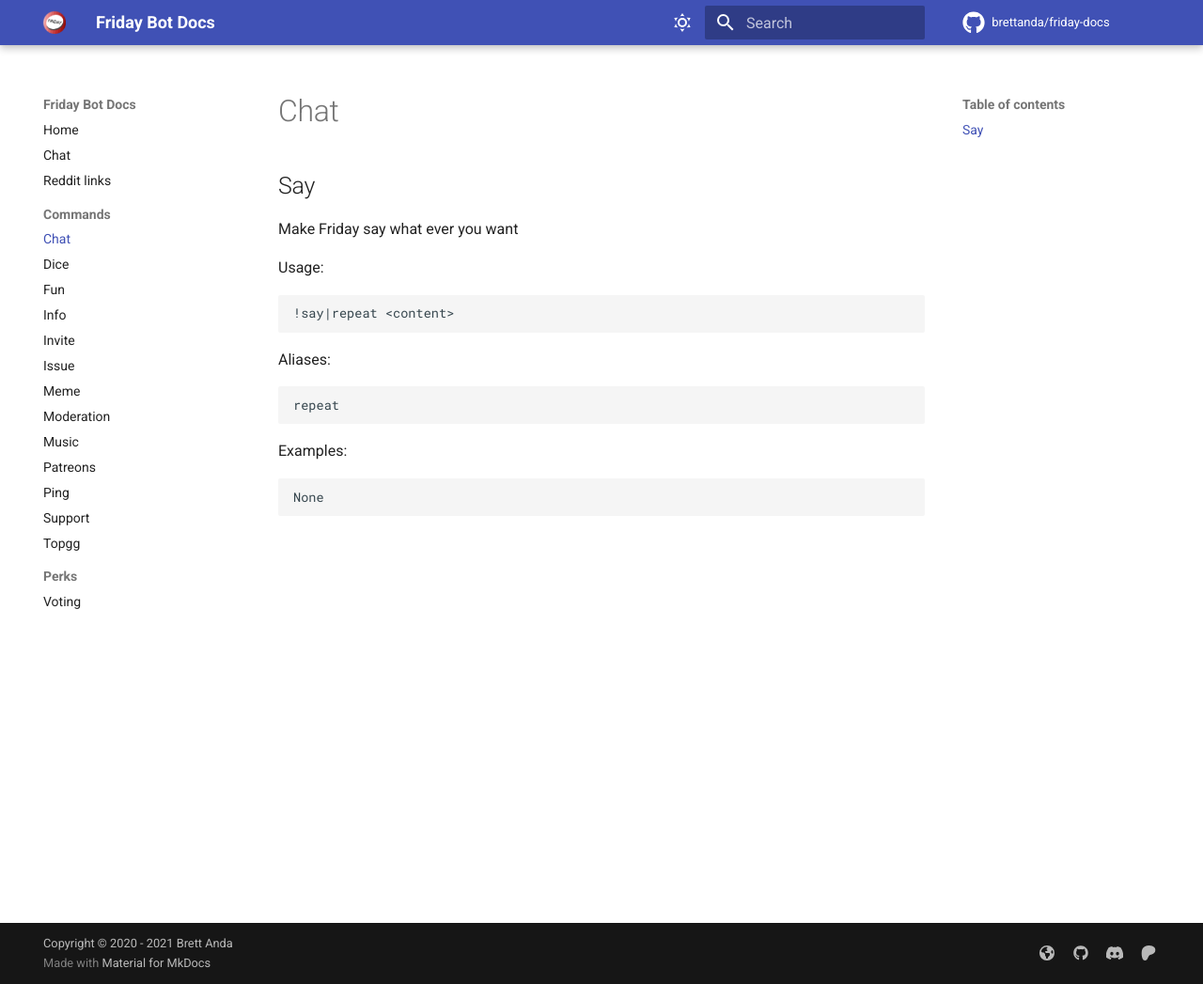
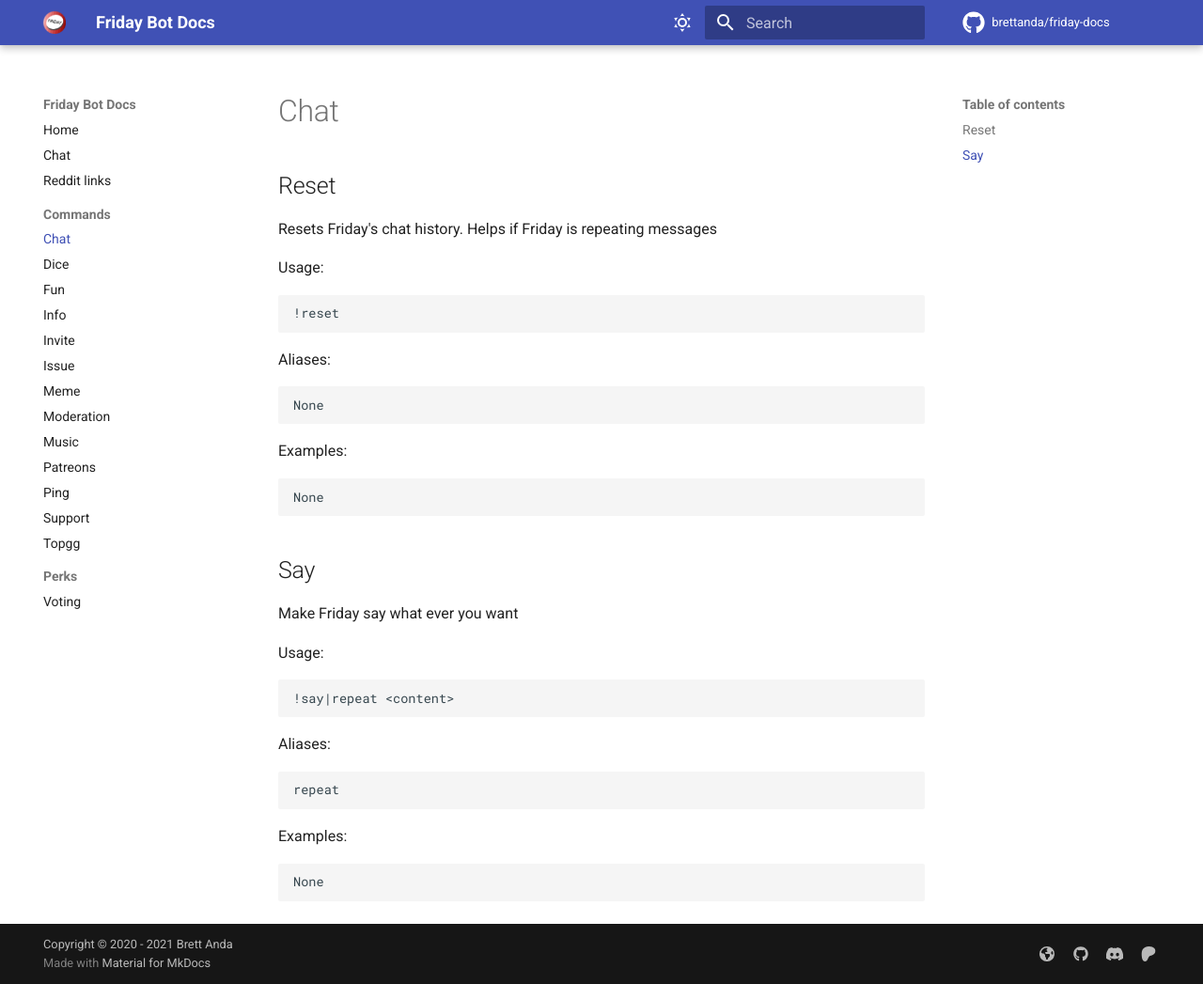
Before and after one commit to Brettanda/friday-docs, an MkDocs documentation site: the page built from docs/commands/chat.md, in a window 1280 px wide and 1047 px high. Shown: the whole window at 94% size. Built offline with MkDocs 1.6.1 and Material for MkDocs 9.7.7, drawn with Linux system fonts in a browser that asks for light colours; nearby versions of some CDN libraries; comment, search, counter and statistics services are not loaded; the version menu is left out.

Commit message:
added the chat reset command

````diff
--- a/docs/commands/chat.md
+++ b/docs/commands/chat.md
@@ -1,6 +1,28 @@
 # Chat
 
 
+
+## Reset
+
+Resets Friday's chat history. Helps if Friday is repeating messages
+
+Usage:
+
+```md
+!reset
+```
+
+Aliases:
+
+```md
+None
+```
+
+Examples:
+
+```md
+None
+```
 
 ## Say
 
````
